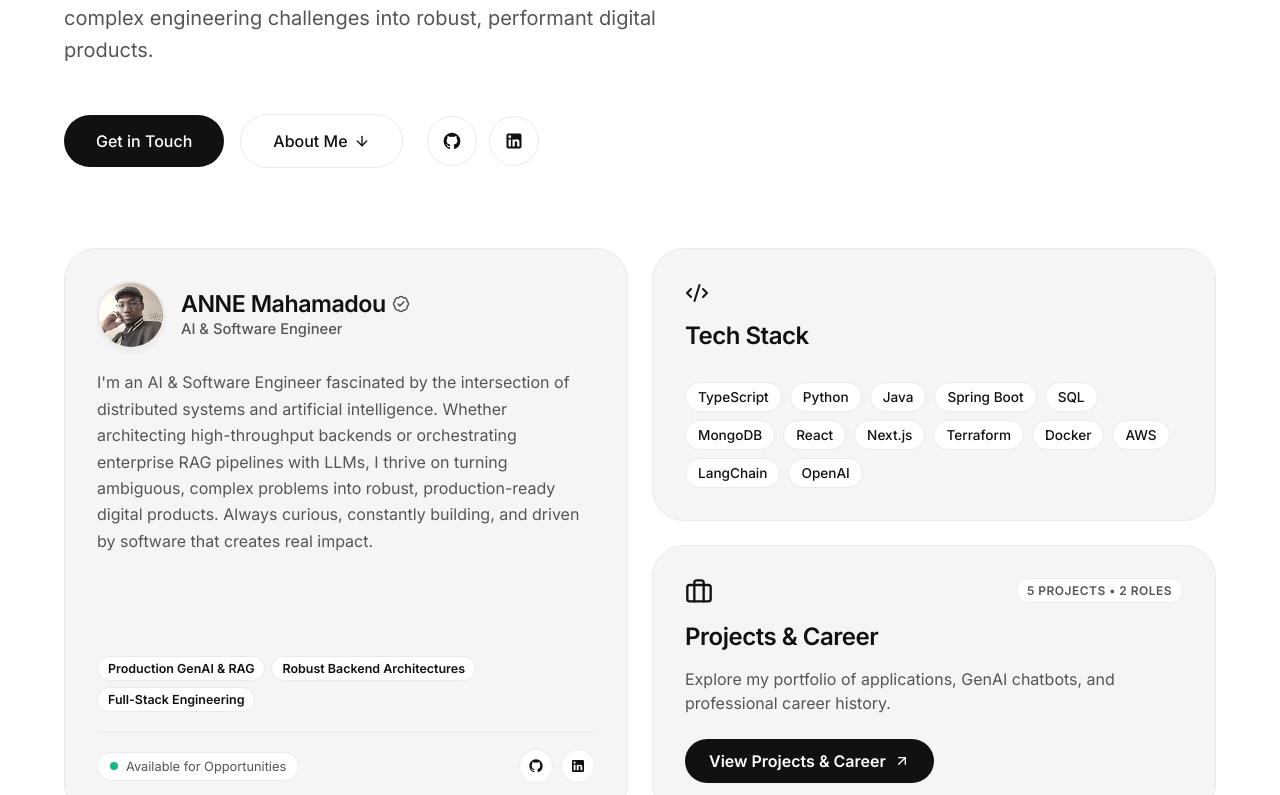
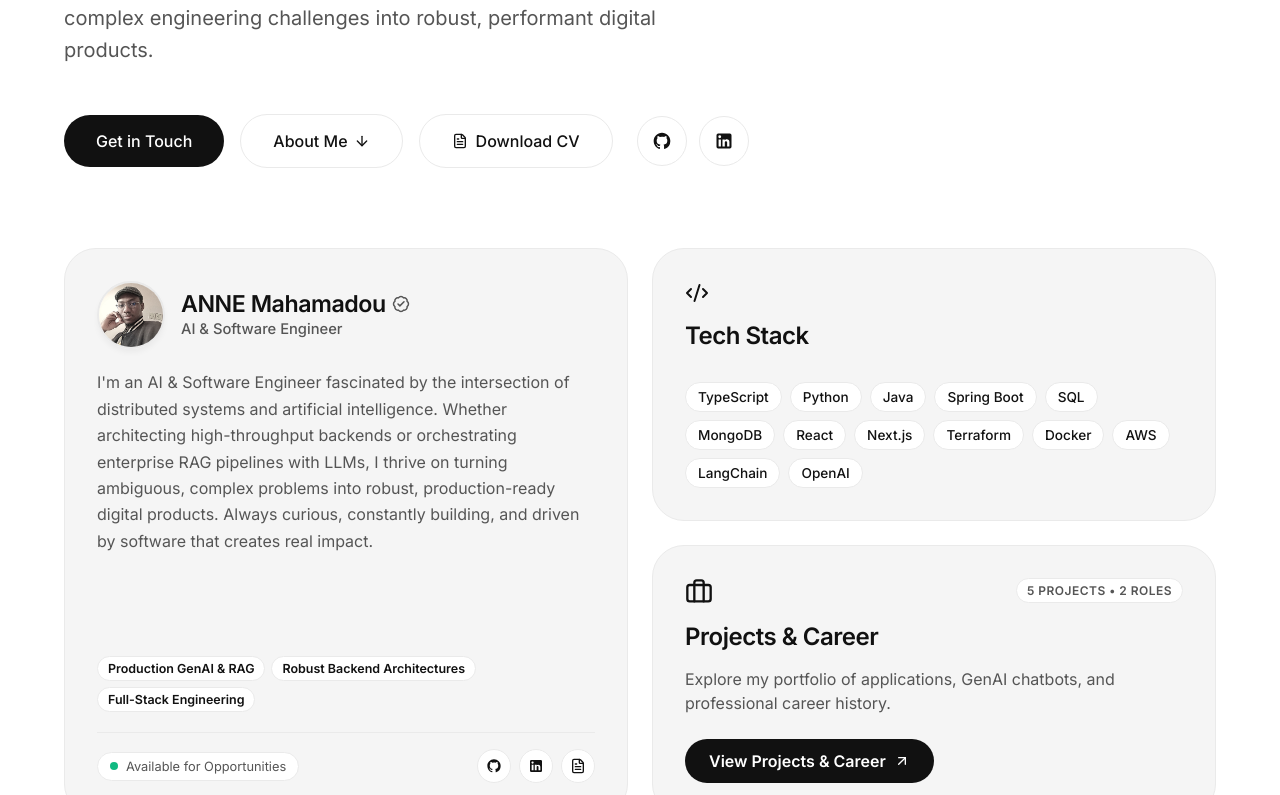
Before and after one commit to anne7076/portfolio, a React (Vite) app: page / in a window 1280 px wide. Shown: the part 604-1399 px from the top of the page. Built offline with nearby package versions, Linux system fonts and the light colour scheme; a web font is replaced by a local one.

Commit message:
feat(seo): add Open Graph social preview meta tags, 1200x630 card, and quick-access CV download

```diff
--- a/src/components/BentoGrid.tsx
+++ b/src/components/BentoGrid.tsx
@@ -5,6 +5,7 @@ import {
   Bot,
   Briefcase,
   Code2,
+  FileText,
   Mail,
   Server,
   Wrench,
@@ -222,6 +223,28 @@ export const AboutBento: React.FC = () => {
             }}
           >
             <LinkedInIcon size={16} />
+          </a>
+          <a
+            href="/resume.pdf"
+            download="Anne_Mahamadou_Resume.pdf"
+            target="_blank"
+            rel="noreferrer"
+            aria-label="Download CV"
+            title={t("download_cv")}
+            style={{
+              display: "flex",
+              alignItems: "center",
+              justifyContent: "center",
+              width: "34px",
+              height: "34px",
+              borderRadius: "50%",
+              background: "var(--bg-primary)",
+              border: "1px solid var(--border-color)",
+              color: "var(--text-primary)",
+              transition: "all 0.2s ease",
+            }}
+          >
+            <FileText size={16} />
           </a>
         </div>
       </div>
--- a/src/components/Hero.tsx
+++ b/src/components/Hero.tsx
@@ -1,26 +1,26 @@
-import React from 'react';
-import { useTranslation } from 'react-i18next';
-import { motion } from 'framer-motion';
-import { ArrowDown } from 'lucide-react';
-import { GitHubIcon, LinkedInIcon } from './SocialIcons';
-import { handleProtectedMailClick } from '../utils/email';
+import { motion } from "framer-motion";
+import { ArrowDown, FileText } from "lucide-react";
+import React from "react";
+import { useTranslation } from "react-i18next";
+import { handleProtectedMailClick } from "../utils/email";
+import { GitHubIcon, LinkedInIcon } from "./SocialIcons";
 
 const Hero: React.FC = () => {
   const { t } = useTranslation();
 
   const handleContactClick = (e: React.MouseEvent) => {
-    const contactSection = document.getElementById('contact-section');
+    const contactSection = document.getElementById("contact-section");
     if (contactSection) {
-      contactSection.scrollIntoView({ behavior: 'smooth' });
+      contactSection.scrollIntoView({ behavior: "smooth" });
     } else {
       handleProtectedMailClick(e);
     }
   };
 
   const handleAboutClick = () => {
-    const grid = document.querySelector('.bento-grid');
+    const grid = document.querySelector(".bento-grid");
     if (grid) {
-      grid.scrollIntoView({ behavior: 'smooth' });
+      grid.scrollIntoView({ behavior: "smooth" });
     }
   };
 
@@ -32,7 +32,7 @@ const Hero: React.FC = () => {
         animate={{ opacity: 1, y: 0 }}
         transition={{ duration: 0.6, delay: 0.2 }}
       >
-        {t('greeting')}
+        {t("greeting")}
       </motion.div>
 
       <motion.h1
@@ -40,10 +40,10 @@ const Hero: React.FC = () => {
         animate={{ opacity: 1, y: 0 }}
         transition={{ duration: 0.8, delay: 0.3, ease: [0.16, 1, 0.3, 1] }}
       >
-        {t('headline_part1')}
-        <span className="highlight">{t('headline_highlight')}</span>
+        {t("headline_part1")}
+        <span className="highlight">{t("headline_highlight")}</span>
         <br />
-        {t('headline_part2')}
+        {t("headline_part2")}
       </motion.h1>
 
       <motion.p
@@ -52,7 +52,7 @@ const Hero: React.FC = () => {
         animate={{ opacity: 1, y: 0 }}
         transition={{ duration: 0.6, delay: 0.5 }}
       >
-        {t('description')}
+        {t("description")}
       </motion.p>
 
       <motion.div
@@ -60,17 +60,42 @@ const Hero: React.FC = () => {
         initial={{ opacity: 0, y: 20 }}
         animate={{ opacity: 1, y: 0 }}
         transition={{ duration: 0.6, delay: 0.6 }}
-        style={{ display: 'flex', alignItems: 'center', gap: '16px', flexWrap: 'wrap' }}
+        style={{
+          display: "flex",
+          alignItems: "center",
+          gap: "16px",
+          flexWrap: "wrap",
+        }}
       >
         <button onClick={handleContactClick} className="btn-primary">
-          {t('btn_contact')}
+          {t("btn_contact")}
         </button>
-        <button onClick={handleAboutClick} className="btn-secondary" style={{ display: 'inline-flex', alignItems: 'center', gap: '6px' }}>
-          {t('btn_about')}
+        <button
+          onClick={handleAboutClick}
+          className="btn-secondary"
+          style={{ display: "inline-flex", alignItems: "center", gap: "6px" }}
+        >
+          {t("btn_about")}
           <ArrowDown size={16} />
         </button>
+        <a
+          href="/resume.pdf"
+          download="Anne_Mahamadou_Resume.pdf"
+          target="_blank"
+          rel="noopener noreferrer"
+          className="btn-secondary"
+          style={{
+            display: "inline-flex",
+            alignItems: "center",
+            gap: "8px",
+            textDecoration: "none",
+          }}
+        >
+          <FileText size={16} />
+          {t("download_cv")}
+        </a>
 
-        <div style={{ display: 'flex', gap: '12px', marginLeft: '8px' }}>
+        <div style={{ display: "flex", gap: "12px", marginLeft: "8px" }}>
           <a
             href="https://github.com/anne7076"
             target="_blank"
@@ -78,13 +103,13 @@ const Hero: React.FC = () => {
             className="btn-secondary"
             aria-label="GitHub Profile"
             style={{
-              padding: '14px',
-              borderRadius: '50%',
-              display: 'inline-flex',
-              alignItems: 'center',
-              justifyContent: 'center',
-              textDecoration: 'none',
-              color: 'inherit'
+              padding: "14px",
+              borderRadius: "50%",
+              display: "inline-flex",
+              alignItems: "center",
+              justifyContent: "center",
+              textDecoration: "none",
+              color: "inherit",
             }}
           >
             <GitHubIcon size={20} />
@@ -96,13 +121,13 @@ const Hero: React.FC = () => {
             className="btn-secondary"
             aria-label="LinkedIn Profile"
             style={{
-              padding: '14px',
-              borderRadius: '50%',
-              display: 'inline-flex',
-              alignItems: 'center',
-              justifyContent: 'center',
-              textDecoration: 'none',
-              color: 'inherit'
+              padding: "14px",
+              borderRadius: "50%",
+              display: "inline-flex",
+              alignItems: "center",
+              justifyContent: "center",
+              textDecoration: "none",
+              color: "inherit",
             }}
           >
             <LinkedInIcon size={20} />
--- a/src/i18n.ts
+++ b/src/i18n.ts
@@ -20,6 +20,7 @@ const resources = {
       nav_contact: "Contact",
       btn_contact: "Get in Touch",
       btn_about: "About Me",
+      download_cv: "Download CV",
       about_title: "About Me",
       about_desc:
         "I'm an AI & Software Engineer fascinated by the intersection of distributed systems and artificial intelligence. Whether architecting high-throughput backends or orchestrating enterprise RAG pipelines with LLMs, I thrive on turning ambiguous, complex problems into robust, production-ready digital products. Always curious, constantly building, and driven by software that creates real impact.",
@@ -74,6 +75,7 @@ const resources = {
       nav_contact: "Contact",
       btn_contact: "Me Contacter",
       btn_about: "À Propos de Moi",
+      download_cv: "Télécharger mon CV",
       about_title: "À Propos",
       about_desc:
         "Ingénieur IA & Logiciel, je suis passionné par la convergence entre architectures distribuées et intelligence artificielle. Qu'il s'agisse de concevoir des backends résilients ou d'orchestrer des pipelines RAG avancés avec des LLMs, mon moteur est de transformer des défis complexes en solutions logicielles robustes et prêtes pour la production. Bâtisseur dans l'âme, curieux et guidé par l'impact réel.",
```
Also changed, not shown: public/og-preview.png (added), 1 other file (tests, documents, lock files or other folders).
